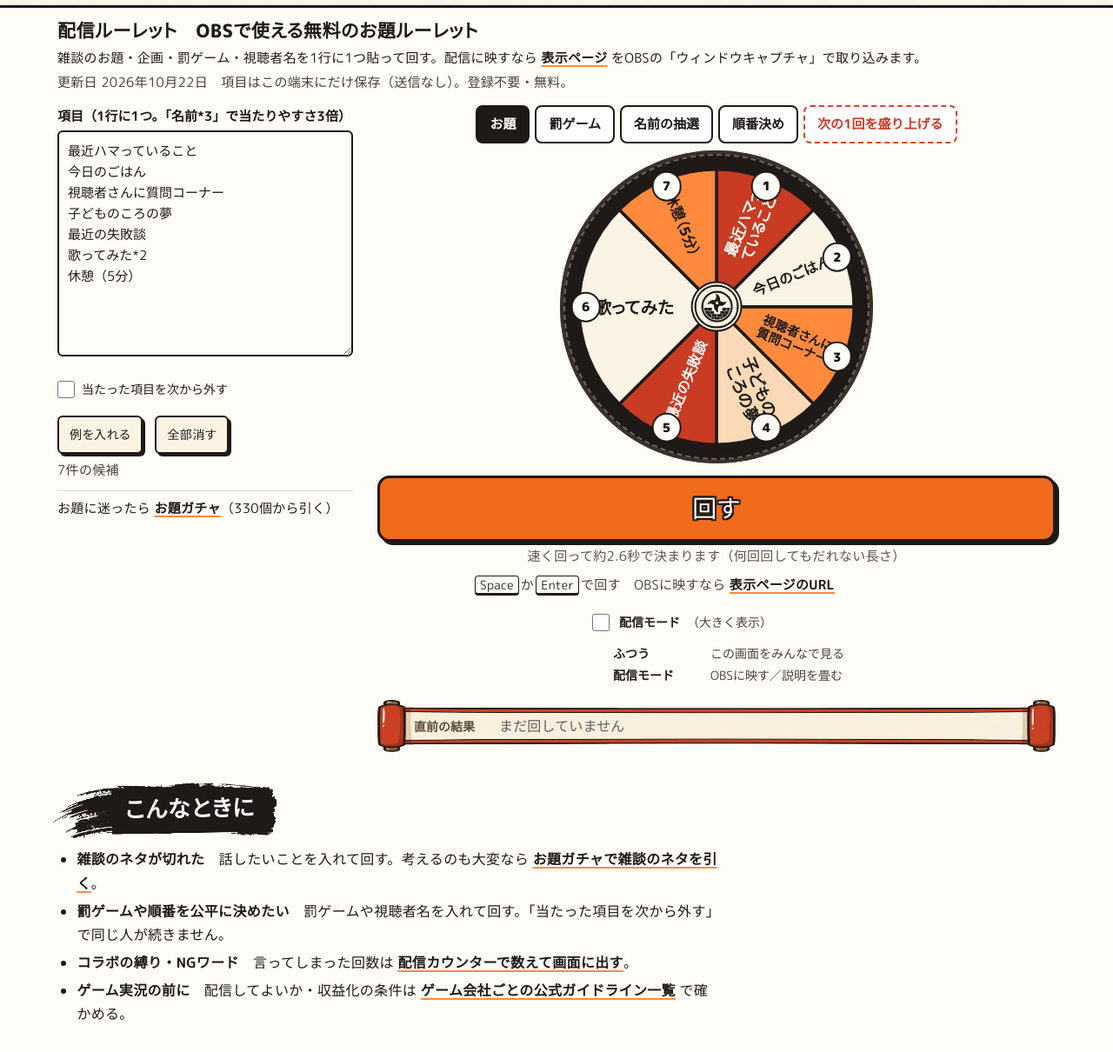
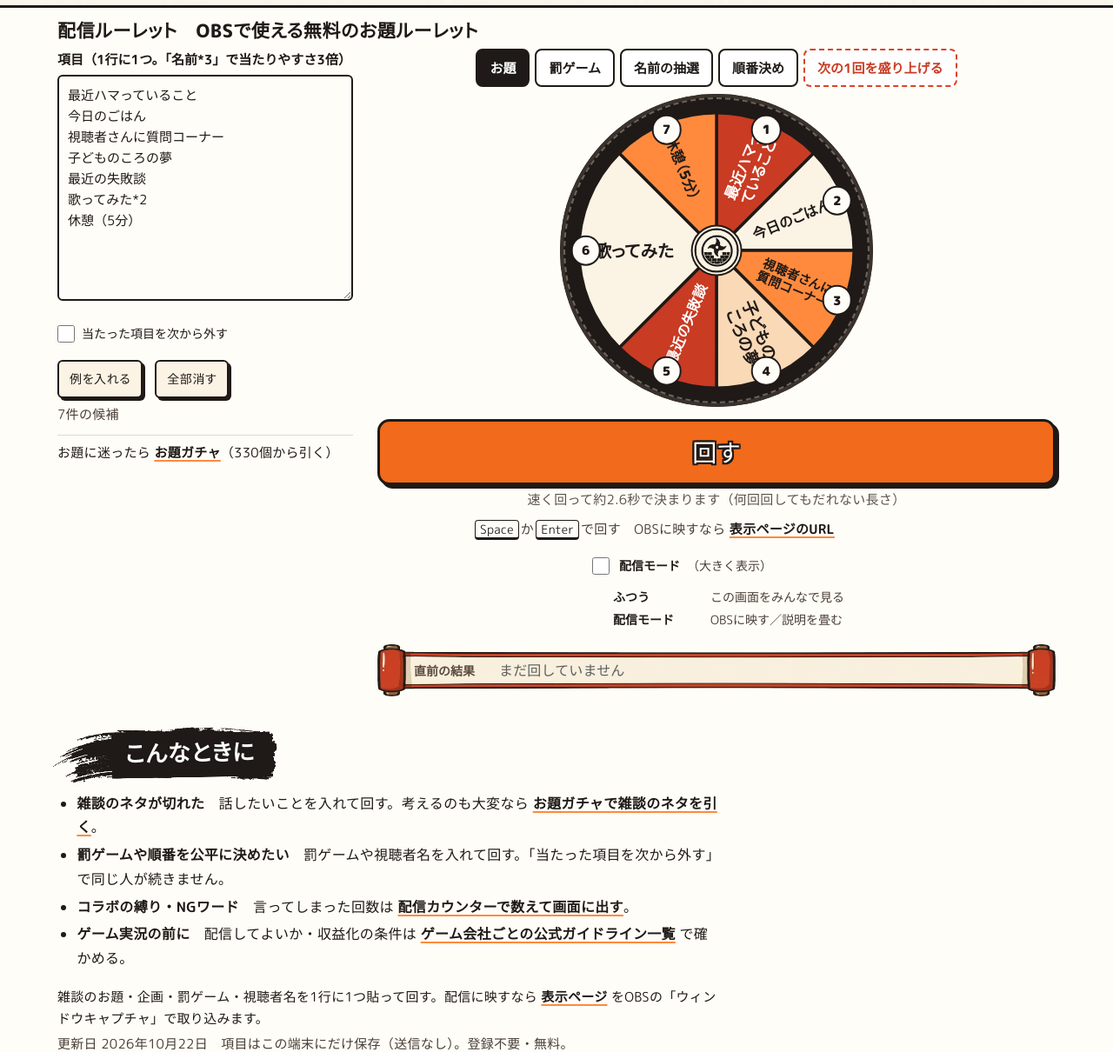
Before and after one commit to kkp-15/ninja-roulette, a plain HTML site: page index.html in a window 1280 px wide. Shown: the part 56-1266 px from the top of the page at 87% size. Drawn offline with Linux system fonts and the light colour scheme; a web font is replaced by a local one.

Commit message:
スマホの最初の画面に入力と結果を出す（説明・更新日は下へ／折りたたみへ）
Co-Authored-By: Claude Fable 5.2 <noreply@anthropic.com>

```diff
--- a/index.html
+++ b/index.html
@@ -73,6 +73,8 @@ code{font-size:.95em;background:#f4f1ec;padding:1px 5px;border-radius:3px}
 .wrap{max-width:1180px;margin:0 auto;padding:12px 16px 40px}
 h1{font-size:21px;font-weight:700;margin:0 0 .2rem;line-height:1.4}
 .lead{font-size:15px;margin:0 0 .2rem}
+.lead-below{margin:18px 0 6px}
+@media(max-width:600px){header h1{font-size:19px;line-height:1.4;margin:.5rem 0 .6rem}}
 .meta{font-size:14px;color:var(--sub);margin:0 0 .8rem}
 h2{font-size:19px;font-weight:700;margin:2.4rem 0 .6rem;padding:0 0 .3rem;border-bottom:2px solid var(--ink);line-height:1.4;scroll-margin-top:8px}
 h3{font-size:16.5px;font-weight:700;margin:1.4rem 0 .4rem;padding-left:.55rem;border-left:4px solid var(--accent);line-height:1.4}
@@ -200,8 +202,6 @@ body .meta,body .note,body .gacha-link,body .count,body .keys,body .rfx-mode-not
 <div class="wrap">
 <header>
   <h1>配信ルーレット　OBSで使える無料のお題ルーレット</h1>
-  <p class="lead">雑談のお題・企画・罰ゲーム・視聴者名を1行に1つ貼って回す。配信に映すなら <a href="#obs">表示ページ</a> をOBSの「ウィンドウキャプチャ」で取り込みます。</p>
-  <p class="meta">更新日 2026年10月22日　項目はこの端末にだけ保存（送信なし）。登録不要・無料。</p>
 </header>
 
 <main>
@@ -262,6 +262,9 @@ body .meta,body .note,body .gacha-link,body .count,body .keys,body .rfx-mode-not
   <li><b>ゲーム実況の前に</b>　配信してよいか・収益化の条件は <a href="/guideline/">ゲーム会社ごとの公式ガイドライン一覧</a> で確かめる。</li>
 </ul>
 
+<!-- 2026-11-14 説明と更新日は道具の下へ（スマホで最初の画面にルーレットを出す） -->
+<div class="lead-below"><p class="lead">雑談のお題・企画・罰ゲーム・視聴者名を1行に1つ貼って回す。配信に映すなら <a href="#obs">表示ページ</a> をOBSの「ウィンドウキャプチャ」で取り込みます。</p>
+  <p class="meta">更新日 2026年10月22日　項目はこの端末にだけ保存（送信なし）。登録不要・無料。</p></div>
 <h2 id="howto" class="k-hd">使い方（3段）</h2>
 <ol class="steps">
   <li><b>1. 項目を貼る</b><span>お題・視聴者名などを1行に1つ。まとめて貼り付けできます。</span></li>
```
